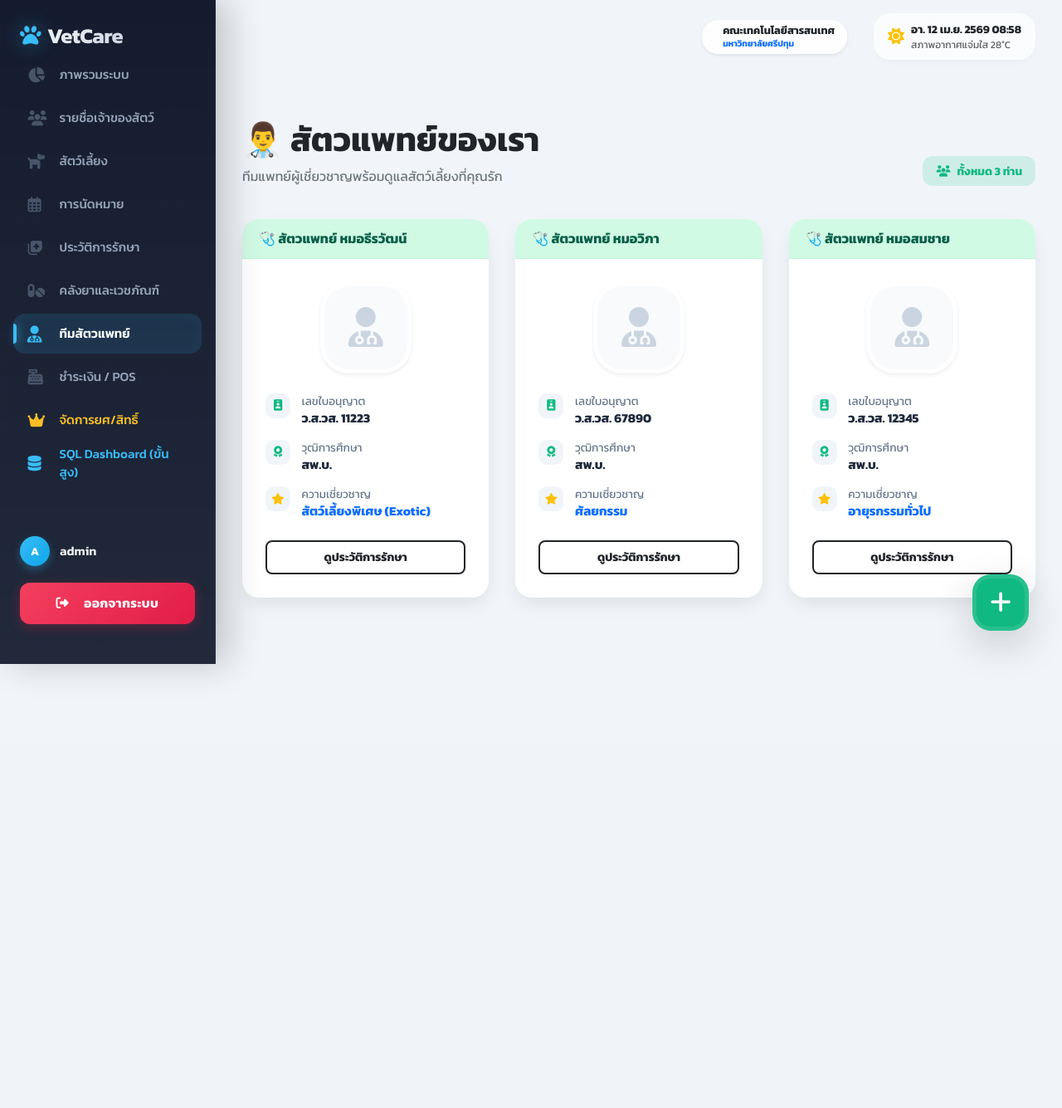
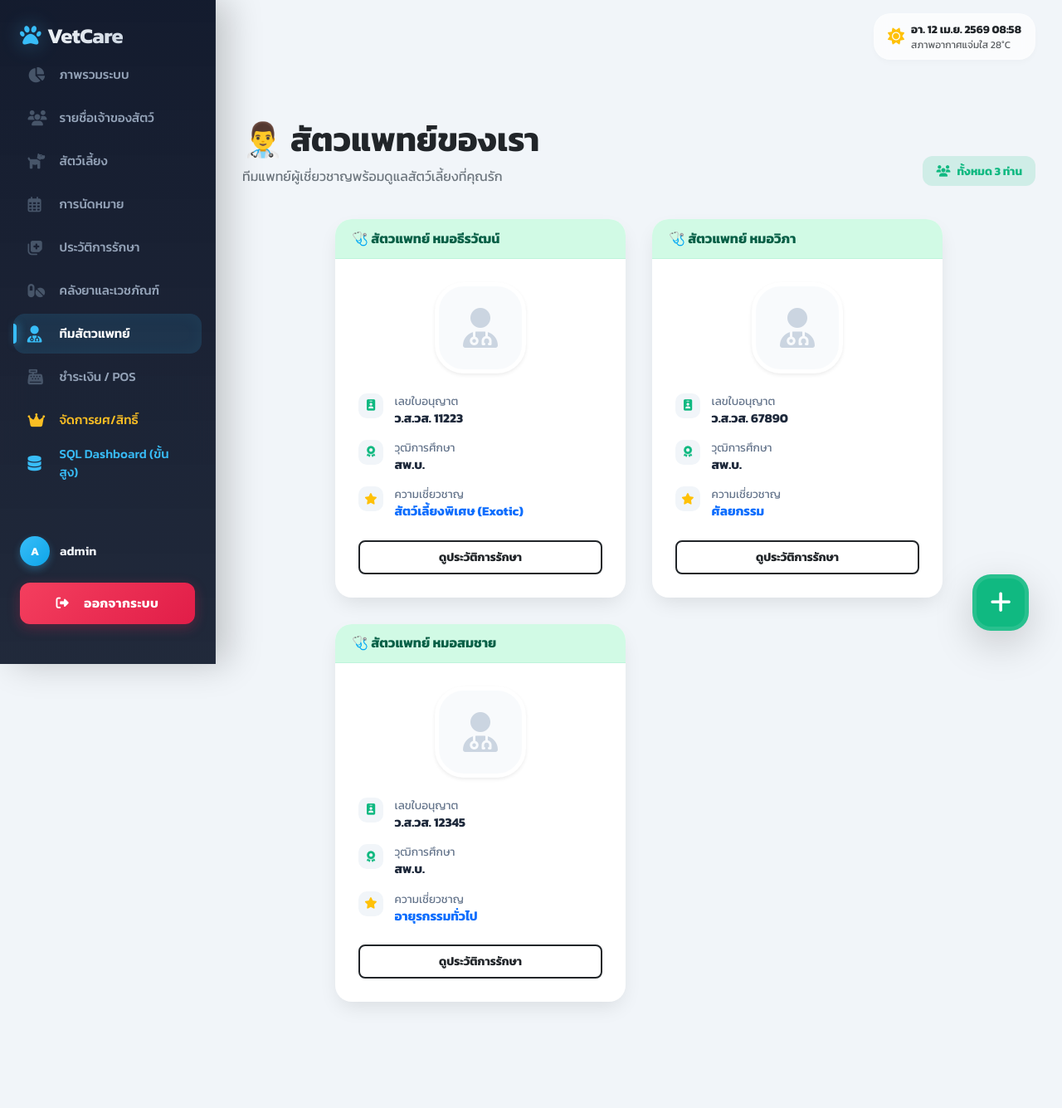
Before and after one commit to fiaw321321/VetCare, a Django app: page /vets/ in a window 1280 px wide. Shown: the whole page at 83% size. Before the commit the page ends 813 px from the top, so only its background shows below. Run offline with Django 5.2, Linux system fonts and the light colour scheme; a user stored in the database is signed in; data comes from the database, SQL or seed files in the repository; some libraries are stand-ins or nearby versions.

Commit message:
Fix UI alignment: center avatar in vet cards and center grid container

```diff
--- a/myapp/templates/myapp/core/base.html
+++ b/myapp/templates/myapp/core/base.html
@@ -481,12 +481,7 @@
 
         <div class="d-flex align-items-center gap-3">
 
-            <div class="glass-widget d-flex align-items-center me-3 border-0 shadow-sm" style="background: rgba(255,255,255,0.9); padding: 5px 15px;">
-                <div class="fw-bold text-dark d-none d-xl-block" style="font-size: 0.8rem; padding-left: 10px; line-height: 1.2;">
-                    คณะเทคโนโลยีสารสนเทศ<br>
-                    <span class="text-primary small" style="font-size: 0.65rem;">มหาวิทยาลัยศรีปทุม</span>
-                </div>
-            </div>
+
 
 
             <div class="glass-widget d-none d-md-flex align-items-center">
--- a/myapp/templates/myapp/vet/vet_list.html
+++ b/myapp/templates/myapp/vet/vet_list.html
@@ -27,7 +27,8 @@
     /* Grid Layout */
     .vet-grid {
         display: grid;
-        grid-template-columns: repeat(auto-fill, minmax(280px, 1fr));
+        grid-template-columns: repeat(auto-fit, minmax(280px, 350px));
+        justify-content: center;
         gap: 2rem;
     }
 
@@ -112,7 +113,9 @@
     .photo-frame {
         width: 110px;
         height: 110px;
-        margin: 0 auto 1.5rem;
+        margin-left: auto;
+        margin-right: auto;
+        margin-bottom: 1.5rem;
         border-radius: 35px;
         overflow: hidden;
         background: #f8fafc;
@@ -129,7 +132,11 @@
     .photo-frame .empty-photo {
         font-size: 3rem;
         color: #cbd5e1;
-        line-height: 100px;
+        width: 100%;
+        height: 100%;
+        display: flex;
+        align-items: center;
+        justify-content: center;
     }
 
     /* Info Details */
@@ -291,7 +298,8 @@
 
             <div class="card-profile-body">
 
-                <div class="photo-frame shadow-sm">
+                <div class="d-flex justify-content-center w-100 mb-4">
+                    <div class="photo-frame shadow-sm" style="margin: 0 !important;">
                         {% if vet.image %}
                             <img src="{{ vet.image.url }}" alt="{{ vet.first_name }}">
                         {% else %}
@@ -299,6 +307,7 @@
                                 <i class="fas fa-user-md"></i>
                             </div>
                         {% endif %}
+                    </div>
                 </div>
 
 
```
Lines whose indentation alone changed are shown as unchanged.
